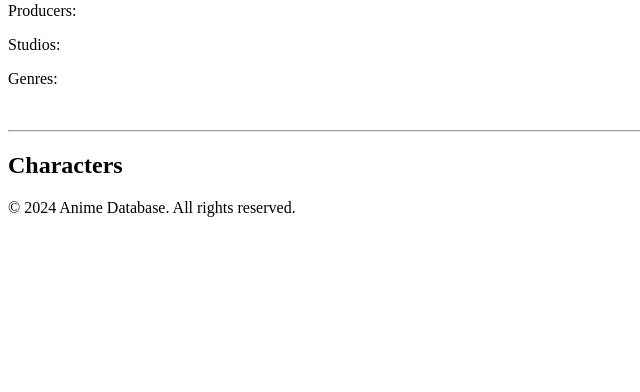
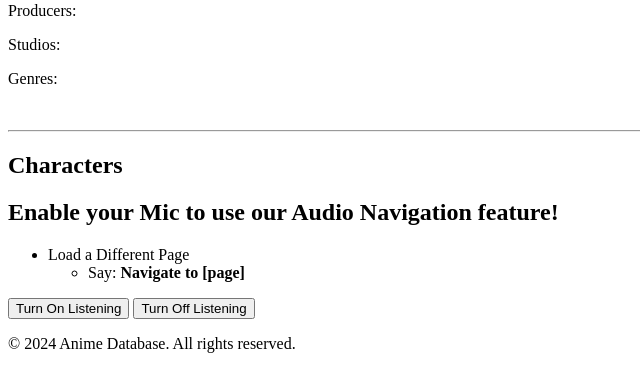
Before and after one commit to Slydawgz/INST377-Group-Project_Final, a Django app: page /anime/1/ in a window 1280 px wide. Shown: the part 260-652 px from the top of the page, without its empty margins (0-640 px from the left). Run offline with Django 5.2, Linux system fonts and the light colour scheme; data that the repository does not hold is empty; some libraries are stand-ins or nearby versions.

Commit message:
Started annyang implementation

```diff
--- a/templates/Anime_details.html
+++ b/templates/Anime_details.html
@@ -5,7 +5,7 @@
 {% block section_title %}Anime List{% endblock %}
 
 {% block content %}
-    <h1>{{ anime_data.data.title }}</h1>
+    <h1 id="headingTitle">{{ anime_data.data.title }}</h1>
     <img src="{{ anime_data.data.images.jpg.large_image_url }}" alt="{{ anime_data.data.title }}">
     <p>Rating: {{ anime_data.data.rating }}</p>
     <p>Synopsis: {{ anime_data.data.synopsis }}</p>
--- a/templates/Master.html
+++ b/templates/Master.html
@@ -33,6 +33,65 @@
 
     <main>
         {% block content %}{% endblock %}
+
+        <!--Annyang Box-->
+        <div class="audio-navigation">
+            <h2>Enable your Mic to use our Audio Navigation feature!</h2>
+            <ul>
+                <li>Load a Different Page</li>
+                    <ul>
+                        <li>Say: <strong>Navigate to [page]</strong></li>
+                    </ul>
+            </ul>
+
+            <button onclick="startAnnyang()">Turn On Listening</button>
+            <button onclick="stopAnnyang()">Turn Off Listening</button>
+        </div>
+
+        <!--Annyang Library-->
+        <script src="//cdnjs.cloudflare.com/ajax/libs/annyang/2.6.0/annyang.min.js"></script>
+        <script>
+            if(annyang) {
+                //Commands
+                var commands = {
+                    'Navigate to *page': changePage,
+                    'Search *anime': searchAnime
+                }
+
+                //Define functions
+                 function changePage(page) {
+                    if(page == 'home') {
+                        window.location.href = "{% url 'Home'%}"
+                    } else if (page == 'about') {
+                        window.location.href = "{% url 'About'%}"
+                    } else if (page == 'help') {
+                        window.location.href = "{% url 'Help'%}"
+                    } else if (page == 'contact us') {
+                        window.location.href = "{% url 'Contact_us'%}"
+                    }
+
+                }
+
+                //Still fixing
+                function searchAnime(anime) {
+                    console.log(anime);
+                }
+
+                //Add command
+                annyang.addCommands(commands);
+
+                //Start listening
+                function startAnnyang() {
+                    annyang.start();
+                }
+
+                //Stop listening
+                function stopAnnyang() {
+                    annyang.abort();
+                }
+
+            }
+        </script>
     </main>
 
     <!-- Footer -->
--- a/templates/search_form.html
+++ b/templates/search_form.html
@@ -6,7 +6,7 @@
 
 {% block content %}
     <h2 style="text-align: center;">Search Anime</h2>
-    <form method="GET" action="{% url 'search_anime' %}">
+    <form id="animeForm" method="GET" action="{% url 'search_anime' %}">
         {{ form.query.label }}:{{ form.query }}<br>
         <button type="submit">Search</button>
     </form>
```
